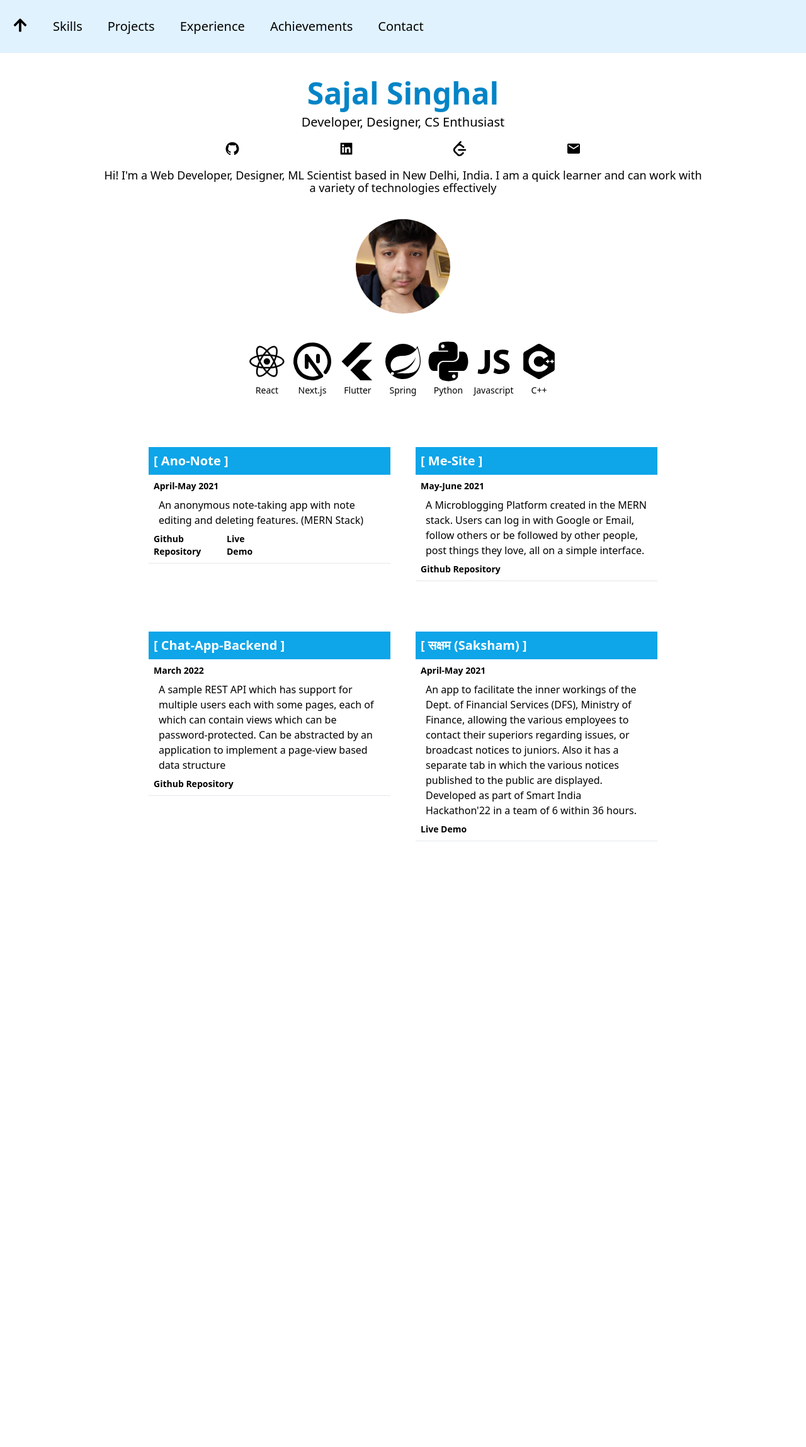
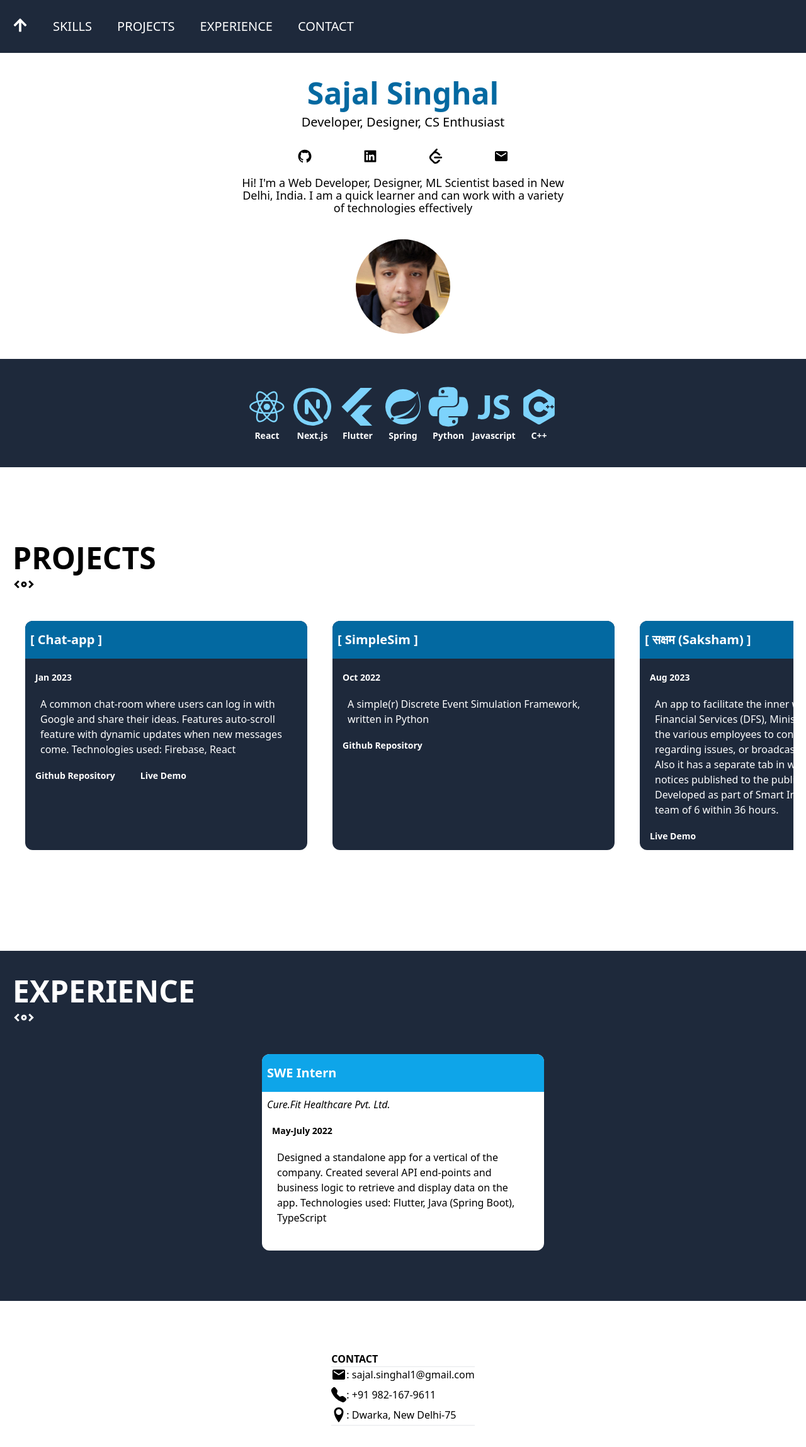
Before and after one commit to SSReal/portfolio-vnext, a Next.js app: page / in a window 1280 px wide. Shown: the top 2298 px of the page at 63% size. Before the commit the page ends 1376 px from the top, so only its background shows below. Built offline with nearby package versions, Linux system fonts and the light colour scheme.

Commit message:
add experience and contact

```diff
--- /dev/null
+++ b/components/ExperienceDisplay.tsx
@@ -0,0 +1,16 @@
+import Experience from "./experience";
+
+function ExpDisplay({ exp }: {
+    exp: Experience
+}) {
+    return (
+        <div className="flex flex-col bg-white overflow-hidden rounded-xl justify-start max-w-md sm:mx-5 my-10 flex-grow-0 flex-shrink-0 hover:scale-105 transition-transform">
+            <h1 className=" text-white py-4 px-2 mb-2 text-xl font-bold bg-sky-500"> {exp.title}</h1>
+            <h2 className="px-2 mb-2 text-md italic"> {exp.company}</h2>
+            <h2 className="px-4 font-bold text-sm py-3">{exp.dateRange}</h2>
+            <p className="px-6 py-2 pb-10">{exp.description}</p>
+        </div>
+    )
+}
+
+export default ExpDisplay;
--- a/components/ProjectDisplay.tsx
+++ b/components/ProjectDisplay.tsx
@@ -4,11 +4,11 @@ function ProjectDisplay({ proj }: {
     proj: Project
 }) {
     return (
-        <div className="max-w-sm mx-5 my-10">
-            <h1 className="text-white py-2 px-2 mb-2 text-xl font-bold bg-sky-500">[ {proj.title} ]</h1>
-            <h2 className="px-2 font-bold text-sm pb-2">{proj.dateRange}</h2>
-            <p className="px-4">{proj.description}</p>
-            <div className = "py-2 px-2 font-semibold text-sm flex w-1/2 gap-3">
+        <div className="flex text-white flex-col bg-slate-800 overflow-hidden rounded-xl justify-start max-w-xs md:max-w-md mx-5 my-10 flex-grow-0 flex-shrink-0 hover:scale-105 transition-transform">
+            <h1 className="text-white py-4 px-2 mb-2 text-xl font-bold bg-sky-700">[ {proj.title} ]</h1>
+            <h2 className="px-4 font-bold text-sm py-3">{proj.dateRange}</h2>
+            <p className="px-6 py-2">{proj.description}</p>
+            <div className = "py-3 px-4 font-semibold text-sm flex gap-10">
                 {
                     (proj.githubLink) &&
                     <a href={proj.githubLink} target="_blank" rel="noreferrer">Github Repository</a>
@@ -18,7 +18,6 @@ function ProjectDisplay({ proj }: {
                     <a href={proj.demoLink} target="_blank" rel="noreferrer">Live Demo</a>
                 }
             </div>
-            <hr />
         </div>
     )
 }
--- /dev/null
+++ b/components/experience.ts
@@ -0,0 +1,8 @@
+interface Experience {
+    title: string,
+    company: string,
+    description: string,
+    dateRange: string
+}
+
+export default Experience
--- a/pages/index.tsx
+++ b/pages/index.tsx
@@ -16,19 +16,24 @@ import ProjectDisplay from "../components/ProjectDisplay";
 import { NextPageContext } from "next";
 import { useState } from "react";
 import { AiOutlineMenu } from "react-icons/ai"
-import {FaArrowUp} from "react-icons/fa"
+import { FaArrowUp } from "react-icons/fa"
+import Experience from "../components/experience";
+import ExpDisplay from "../components/ExperienceDisplay";
+import {CgScrollH} from "react-icons/cg";
+import {BsFillTelephoneFill} from "react-icons/bs";
+import {ImLocation} from "react-icons/im";
 
-function Home({ projects }: { projects: Project[] }) {
+function Home({ projects, experience }: { projects: Project[], experience: Experience[] }) {
 
     const [menu, setMenu] = useState(false);
     const menuItems = (
         <>
-            <p className=" py-2 px-5 text-2xl hidden md:block"><FaArrowUp /></p>
-            <p className=" py-2 px-5 text-xl">Skills</p>
-            <p className=" py-2 px-5 text-xl">Projects</p>
-            <p className=" py-2 px-5 text-xl">Experience</p>
-            <p className=" py-2 px-5 text-xl">Achievements</p>
-            <p className=" py-2 px-5 text-xl">Contact</p>
+            <p className=" py-2 px-5 text-2xl hidden md:block"><a href="#intro" ><FaArrowUp /></a></p>
+            <p className=" py-2 px-5 text-xl"><a href="#skills" >SKILLS</a></p>
+            <p className=" py-2 px-5 text-xl"><a href="#projects" >PROJECTS</a></p>
+            <p className=" py-2 px-5 text-xl"><a href="#experience" >EXPERIENCE</a></p>
+            {/* <p className=" py-2 px-5 text-xl"><a href="#achievements" >Achievements</a></p> */}
+            <p className=" py-2 px-5 text-xl"><a href="#contact" >CONTACT</a></p>
         </>
     )
     return (
@@ -38,22 +43,25 @@ function Home({ projects }: { projects: Project[] }) {
                 <title>Sajal Singhal | Developer</title>
             </Head>
             <main>
-                <button className={`sticky top-0 md:hidden bg-sky-200 p-3 ${!menu && "rounded-br-lg"} z-10`} onClick={() => setMenu(!menu)}><AiOutlineMenu /></button>
+                <button className={`sticky top-0 md:hidden bg-slate-900 text-white p-3 ${!menu && "rounded-br-lg"} z-20`} onClick={() => setMenu(!menu)}><AiOutlineMenu /></button>
                 {
                     (menu) &&
-                    <div className="sticky top-10 px-10 tracking-widest font-semibold md:hidden bg-sky-100 z-10">
+                    <div className="text-white w-screen fixed top-0 px-10 tracking-widest font-semibold md:hidden bg-slate-800 z-10">
                         {menuItems}
                     </div>
                 }
-                <nav className="sticky top-0 hidden w-screen bg-sky-100 py-5 flex-wrap md:flex z-10">
+                <nav className="text-white sticky top-0 hidden bg-slate-800 py-5 flex-wrap md:flex z-10">
                     {menuItems}
                 </nav>
                 {/* Intro Section */}
+                <div id="intro" />
                 <section>
-                    <div className="py-10 text-center w-3/4 mx-auto items-center">
-                        <h1 className="text-5xl pb-2 text-sky-600 font-bold drop-shadow-sm">Sajal Singhal</h1>
-                        <h2 className="text-xl pb-2">Developer, Designer, CS Enthusiast</h2>
-                        <div className="flex justify-evenly text-2xl pb-5 px-10 pt-2">
+                    <div className="py-10 text-center mx-auto">
+                        <div className="w-full mx-auto">
+                            <h1 className="text-5xl pb-2 text-sky-700 font-bold drop-shadow-sm">Sajal Singhal</h1>
+                            <h2 className=" text-xl pb-2">Developer, Designer, CS Enthusiast</h2>
+
+                            <div className="flex max-w-xl justify-evenly text-2xl px-10 py-5 mx-auto">
                                 <Link target="_blank" href="https://github.com/SSReal">
                                     <AiFillGithub />
                                 </Link>
@@ -67,7 +75,8 @@ function Home({ projects }: { projects: Project[] }) {
                                     <MdEmail />
                                 </Link>
                             </div>
-                        <p className="text-lg leading-5">
+                        </div>
+                        <p className="text-lg leading-5 max-w-lg mx-auto">
                             {
                                 "Hi! I'm a Web Developer, Designer, ML Scientist based in New Delhi, India. I am a quick learner and can work with a variety of technologies effectively"
                             }
@@ -78,43 +87,82 @@ function Home({ projects }: { projects: Project[] }) {
                     </div>
                 </section>
 
+
                 {/* Skills Section */}
-                <section className="text-7xl flex w-2/3 justify-center mx-auto p-10 flex-wrap">
+                <div id="skills" />
+                <section className="w-full my-10 bg-slate-800 overflow:hidden text-sky-300 text-7xl flex justify-center mx-auto py-10 px-20 flex-wrap">
                     <div className="text-center">
                         <DiReact />
-                        <p className="text-sm" >React</p>
+                        <p className="text-sm text-white font-semibold" >React</p>
                     </div>
                     <div className="text-center">
                         <TbBrandNextjs />
-                        <p className="text-sm" >Next.js</p>
+                        <p className="text-sm text-white font-semibold" >Next.js</p>
                     </div>
                     <div className="text-center">
                         <RiFlutterFill />
-                        <p className="text-sm" >Flutter</p>
+                        <p className="text-sm text-white font-semibold" >Flutter</p>
                     </div>
                     <div className="text-center">
                         <SiSpring className="py-2" />
-                        <p className="text-sm" >Spring</p>
+                        <p className="text-sm text-white font-semibold" >Spring</p>
                     </div>
                     <div className="text-center">
                         <FaPython />
-                        <p className="text-sm" >Python</p>
+                        <p className="text-sm text-white font-semibold" >Python</p>
                     </div>
                     <div className="text-center">
                         <DiJavascript1 />
-                        <p className="text-sm" >Javascript</p>
+                        <p className="text-sm text-white font-semibold" >Javascript</p>
                     </div>
                     <div className="text-center">
                         <SiCplusplus className="py-2" />
-                        <p className="text-sm" >C++</p>
+                        <p className="text-sm text-white font-semibold" >C++</p>
                     </div>
                 </section>
 
                 {/* Projects Section */}
-                <section className="sm:w-full mx-auto flex px-20 justify-center place-items-stretch flex-wrap">
+                <div id="projects" />
+                <section className=" my-20 md:max-w-full mx-auto px-5 pb-10">
+                    <h1 className="text-5xl font-bold pt-10">PROJECTS</h1>
+                    <p className="text-4xl"><CgScrollH /></p>
+                    <div className="hide-scrollbar flex overflow-x-scroll items-stretch">
                         {
                             projects.map((proj, idx) => <ProjectDisplay key={idx} proj={proj} />)
                         }
+                    </div>
+                </section>
+
+                {/* Experience Section */}
+                <div id="experience" />
+                <section className="bg-slate-800 my-20 md:max-w-full mx-auto px-5 pb-10">
+                    <h1 className="text-5xl text-white pt-10 font-bold self-start">EXPERIENCE</h1>
+                    <p className="text-white text-4xl"><CgScrollH /></p>
+                    <div className="flex justify-center gap:5">
+                    {
+                        experience.map((exp, idx) => <ExpDisplay key={idx} exp={exp} />)
+                    }
+                    </div>
+                </section>
+
+                {/* Contact Section */}
+                <div id="contact" />
+                <section className="w-max mx-auto pb-10">
+                    <b>CONTACT</b>
+                    <hr/>
+                    <div className="flex pb-1">
+                        <MdEmail className="text-2xl"/>
+                        <p>: sajal.singhal1@gmail.com</p>
+                    </div>
+                    <div className="flex py-1">
+                        <BsFillTelephoneFill className="text-2xl"/>
+                        <p>: +91 982-167-9611</p>
+                    </div>
+                    <div className="flex py-1">
+                        <ImLocation className="text-2xl"/>
+                        <p>: Dwarka, New Delhi-75</p>
+                    </div>
+                    <hr/>
                 </section>
             </main>
 
@@ -129,11 +177,30 @@ export async function getStaticProps(context: NextPageContext) {
         props: {
             projects: [
                 {
-                    title: "Ano-Note",
-                    description: "An anonymous note-taking app with note editing and deleting features. (MERN Stack)",
-                    dateRange: "April-May 2021",
-                    githubLink: "https://github.com/SSReal/ano-note",
-                    demoLink: "https://ano-note.herokuapp.com/"
+                    title: "Chat-app",
+                    description: "A common chat-room where users can log in with Google and share their ideas. Features auto-scroll feature with dynamic updates when new messages come. Technologies used: Firebase, React",
+                    dateRange: "Jan 2023",
+                    githubLink: "https://github.com/SSReal/chat-app",
+                    demoLink: "https://chats-f2480.web.app",
+                },
+                {
+                    title: "SimpleSim",
+                    description: "A simple(r) Discrete Event Simulation Framework, written in Python",
+                    dateRange: "Oct 2022",
+                    githubLink: "https://github.com/SSReal/SimpleSim",
+                },
+                {
+                    title: "सक्षम (Saksham)",
+                    description: "An app to facilitate the inner workings of the Dept. of Financial Services (DFS), Ministry of Finance, allowing the various employees to contact their superiors regarding issues, or broadcast notices to juniors. Also it has a separate tab in which the various notices published to the public are displayed. Developed as part of Smart India Hackathon'22 in a team of 6 within 36 hours.",
+                    dateRange: "Aug 2023",
+                    // githubLink: "https://github.com/SSReal/financial-alert-app_bhagwan_bharose",
+                    demoLink: "https://drive.google.com/file/d/1-CxlGSzKVOj-lwUePQnYbdqEC-woS3w7"
+                },
+                {
+                    title: "Chat-App-Backend",
+                    description: "A sample REST API which has support for multiple users each with some pages, each of which can contain views which can be password-protected. Can be abstracted by an application to implement a page-view based data structure",
+                    dateRange: "March 2022",
+                    githubLink: "https://github.com/SSReal/chat-app-backend",
                 },
                 {
                     title: "Me-Site",
@@ -142,19 +209,21 @@ export async function getStaticProps(context: NextPageContext) {
                     githubLink: "https://github.com/SSReal/me-site"
                 },
                 {
-                    title: "Chat-App-Backend",
-                    description: "A sample REST API which has support for multiple users each with some pages, each of which can contain views which can be password-protected. Can be abstracted by an application to implement a page-view based data structure",
-                    dateRange: "March 2022",
-                    githubLink: "https://github.com/SSReal/chat-app-backend",
+                    title: "Ano-Note",
+                    description: "An anonymous note-taking app with note editing and deleting features. (MERN Stack)",
+                    dateRange: "April-May 2021",
+                    githubLink: "https://github.com/SSReal/ano-note",
+                    demoLink: "https://ano-note.herokuapp.com/"
                 },
+            ],
+            experience: [
                 {
-                    title: "सक्षम (Saksham)",
-                    description: "An app to facilitate the inner workings of the Dept. of Financial Services (DFS), Ministry of Finance, allowing the various employees to contact their superiors regarding issues, or broadcast notices to juniors. Also it has a separate tab in which the various notices published to the public are displayed. Developed as part of Smart India Hackathon'22 in a team of 6 within 36 hours.",
-                    dateRange: "April-May 2021",
-                    // githubLink: "https://github.com/SSReal/financial-alert-app_bhagwan_bharose",
-                    demoLink: "https://drive.google.com/file/d/1-CxlGSzKVOj-lwUePQnYbdqEC-woS3w7"
+                    title: "SWE Intern",
+                    company: "Cure.Fit Healthcare Pvt. Ltd.",
+                    description: "Designed a standalone app for a vertical of the company. Created several API end-points and business logic to retrieve and display data on the app. Technologies used: Flutter, Java (Spring Boot), TypeScript",
+                    dateRange: "May-July 2022"
                 }
-            ]
+            ],
         }
     }
 }
--- a/styles/globals.css
+++ b/styles/globals.css
@@ -5,3 +5,12 @@
 html {
     overflow-x: hidden;
 }
+
+.hide-scrollbar::-webkit-scrollbar {
+    display: none;
+}
+
+.hide-scrollbar {
+    -ms-overflow-style: none;
+    scrollbar-width: none;
+}
```
Lines whose indentation alone changed are shown as unchanged.
